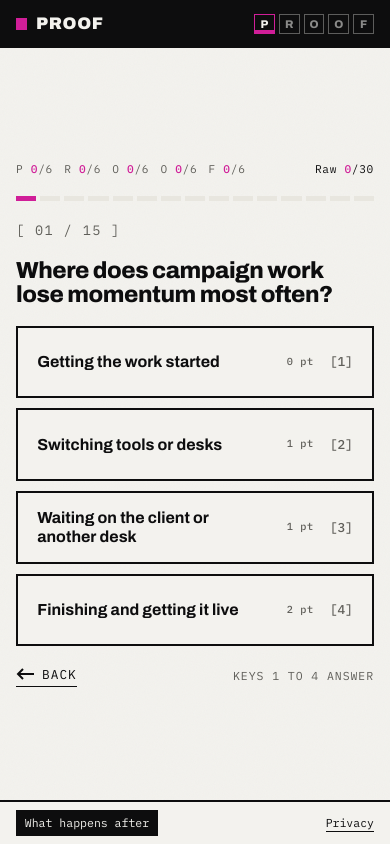
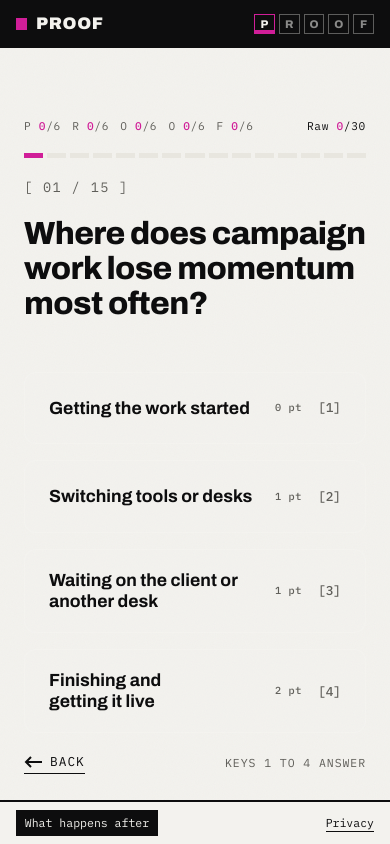
Before and after one commit to erikhinla/flow-visualizer-telemetry, a Next.js app: page /map in a window 390 px wide. Built offline with nearby package versions, Linux system fonts and the light colour scheme.

Commit message:
UI: Fix running map score formatting on mobile redesigned nav bar

```diff
--- a/src/app/proof.css
+++ b/src/app/proof.css
@@ -1102,12 +1102,19 @@ body:has(.app-main) {
     margin-bottom: 0.4rem;
   }
 
-  .px-ask {
-    grid-template-columns: 1fr;
-  }
-  .px-ask-side {
-    display: none;
-  }
+  .px-ask { display: flex; flex-direction: column; min-height: 100vh; }
+  .px-ask-side { display: none; }
+  .px-ask-main { flex: 1; display: flex; flex-direction: column; padding: 2rem 1.5rem; justify-content: center; padding-bottom: 80px; }
+  .px .px-question { font-size: clamp(2rem, 8vw, 3rem); line-height: 1.1; margin-bottom: 2rem; }
+  .px .px-option { padding: 1.25rem 1.5rem; font-size: 1.1rem; border-radius: 12px; background: rgba(255,255,255,0.05); border: 1px solid rgba(255,255,255,0.1); }
+  .px .px-option[aria-pressed="true"] { background: rgba(208, 30, 152, 0.1); border-color: #d01e98; }
+  .px-options { display: flex; flex-direction: column; gap: 1rem; }
+  .px-mbar { position: fixed; bottom: 0; left: 0; right: 0; top: auto; z-index: 100; border-top: 1px solid rgba(255,255,255,0.1); background: #08090a; padding: 24px; display: flex !important; justify-content: space-between; align-items: center; margin: 0; }
+  .px .px-mbar-score { font-family: var(--font-mono); font-size: 11px; letter-spacing: 0.2em; text-transform: uppercase; color: var(--muted); }
+  .px .px-mbar-score b { font-family: var(--font-sans); font-size: 20px; color: var(--text); font-weight: 900; margin: 0 4px; }
+  .px-mbar-toggle { background: transparent; border: 1px solid var(--brand); color: var(--brand); font-family: var(--font-mono); font-size: 13px; font-weight: 600; text-transform: uppercase; padding: 12px 24px; border-radius: 8px; cursor: pointer; }
+  .px-mbar .px-live-bar { display: none; }
+  .px-mbar-drawer { display: none !important; }
 
   .px-result {
     grid-template-columns: 1fr;
```
